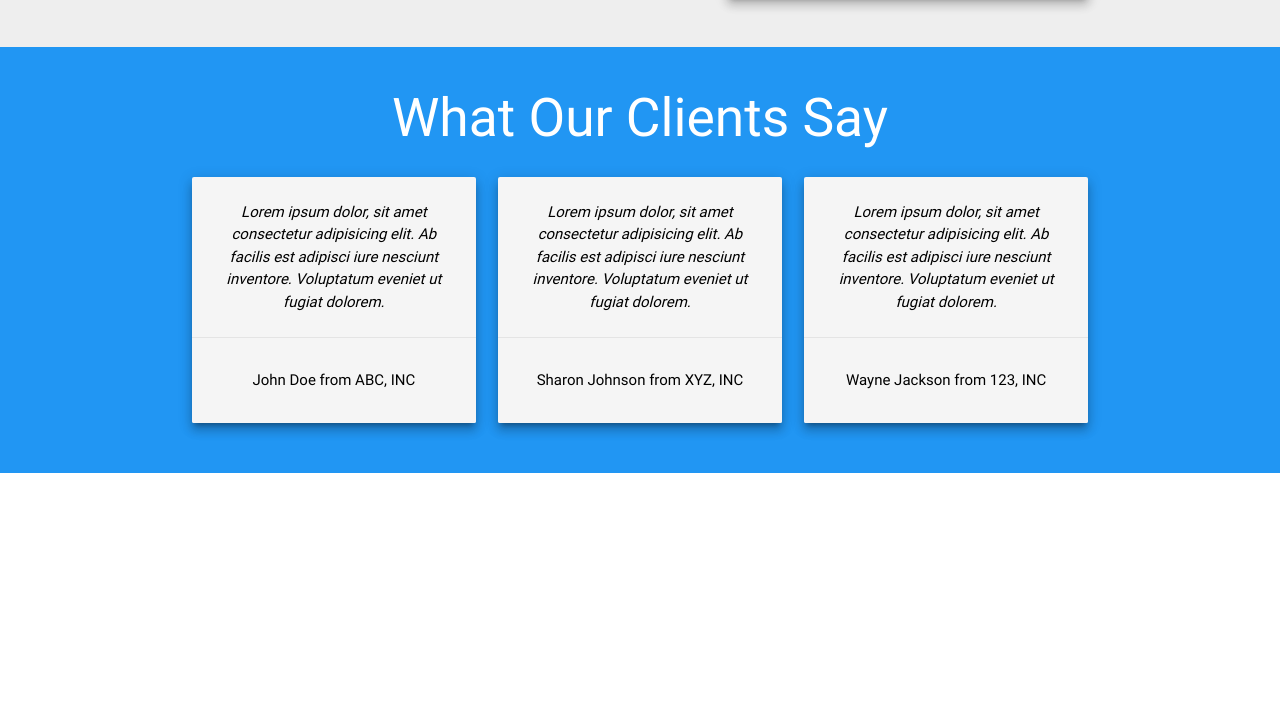
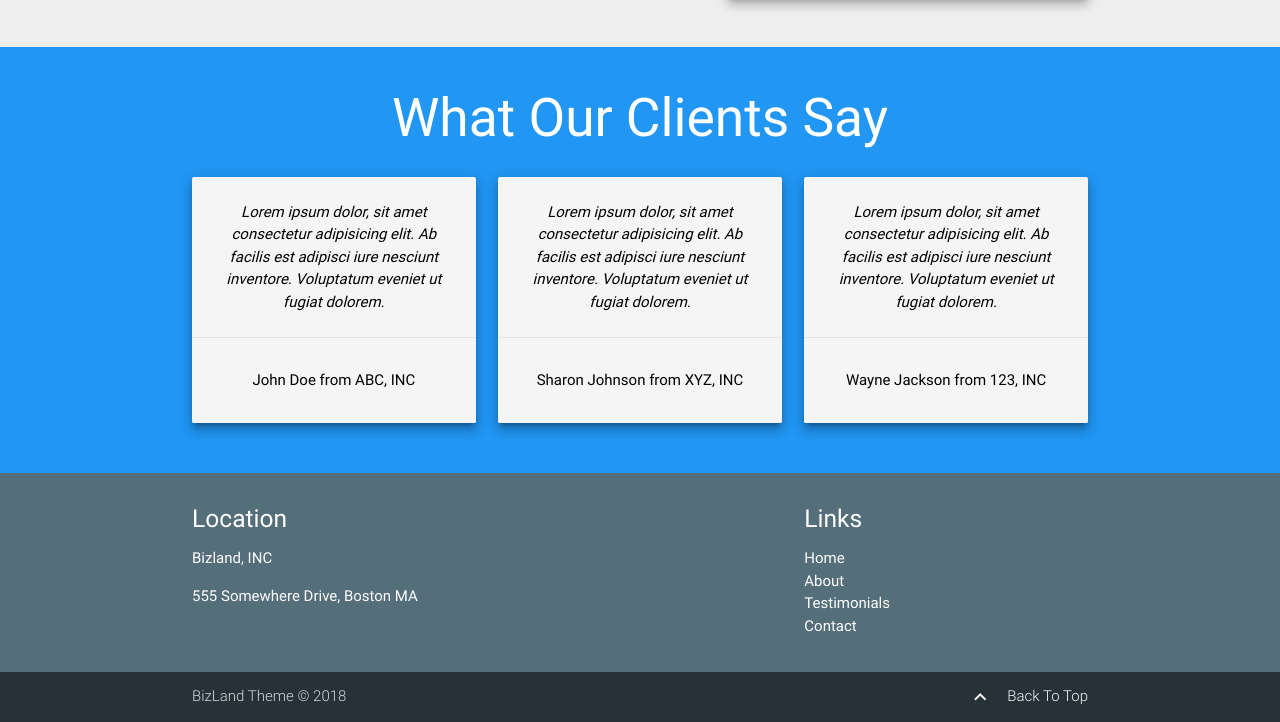
Before and after one commit to MajhiRockzZ/Materialize-CSS-Project-4, a plain HTML site: page index.html in a window 1280 px wide. Shown: the part 1780-2502 px from the top of the page. Before the commit the page ends 2253 px from the top, so only its background shows below. Drawn offline with nearby package versions, Linux system fonts and the light colour scheme.

Commit message:
feat: Add footer

```diff
--- a/index.html
+++ b/index.html
@@ -177,6 +177,37 @@
     </div>
   </section>
 
+  <!-- Section: Contact -->
+
+  <!-- Footer-->
+  <footer class="page-footer blue-grey darken-1">
+    <div class="container">
+      <div class="row">
+        <div class="col l6 s12">
+          <h5>Location</h5>
+          <p>Bizland, INC</p>
+          <P>555 Somewhere Drive, Boston MA</P>
+        </div>
+        <div class="col l4 offset-l2 s12">
+          <h5 class="white-text">Links</h5>
+          <ul>
+            <li><a class="white-text" href="#home">Home</a></li>
+            <li><a class="white-text" href="#about">About</a></li>
+            <li><a class="white-text" href="#testimonials">Testimonials</a></li>
+            <li><a class="white-text" href="#contact">Contact</a></li>
+          </ul>
+        </div>
+      </div>
+    </div>
+    <div class="footer-copyright blue-grey darken-4">
+      <div class="container">
+        BizLand Theme © 2018
+        <a class="grey-text text-lighten-4 right" href="#!">
+          <i class="material-icons left">keyboard_arrow_up</i> Back To Top
+        </a>
+      </div>
+    </div>
+  </footer>
 
   <!--Import jQuery before materialize.js-->
   <script type="text/javascript" src="https://code.jquery.com/jquery-3.2.1.min.js"></script>
```
